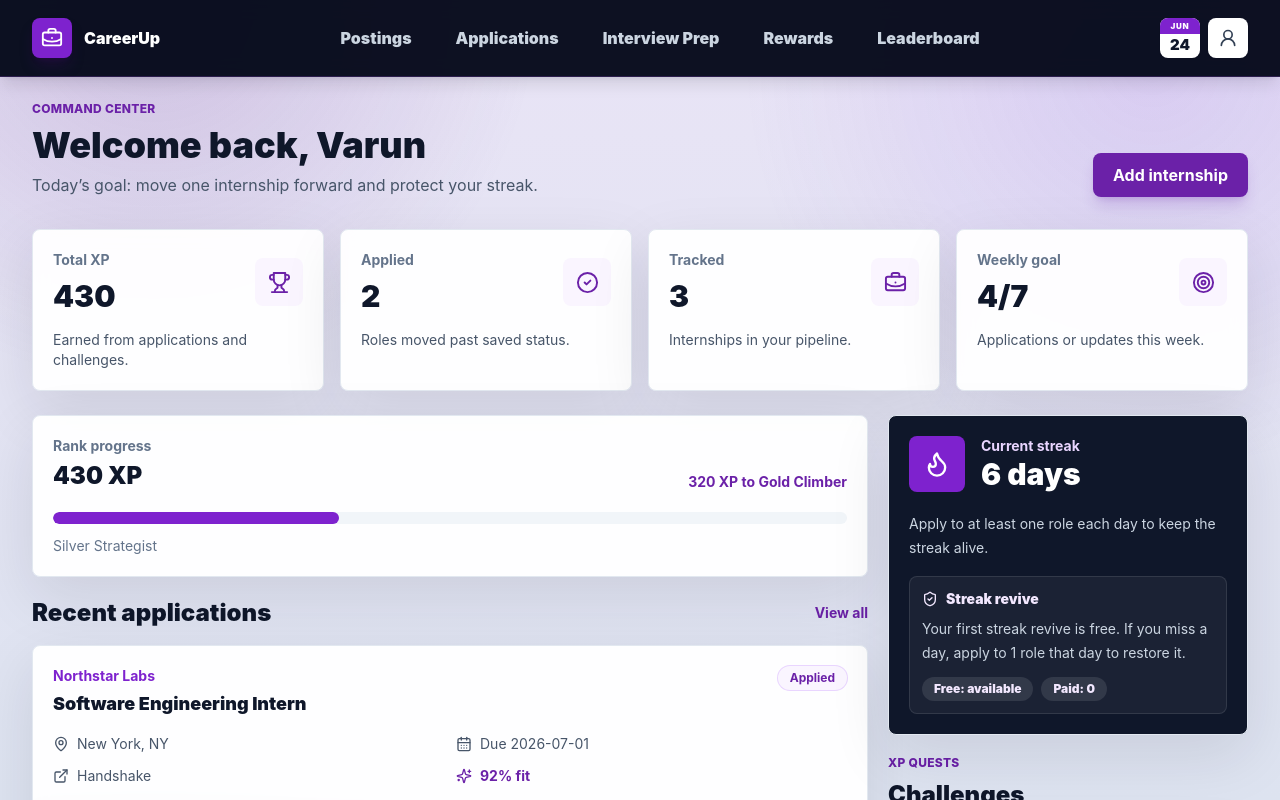
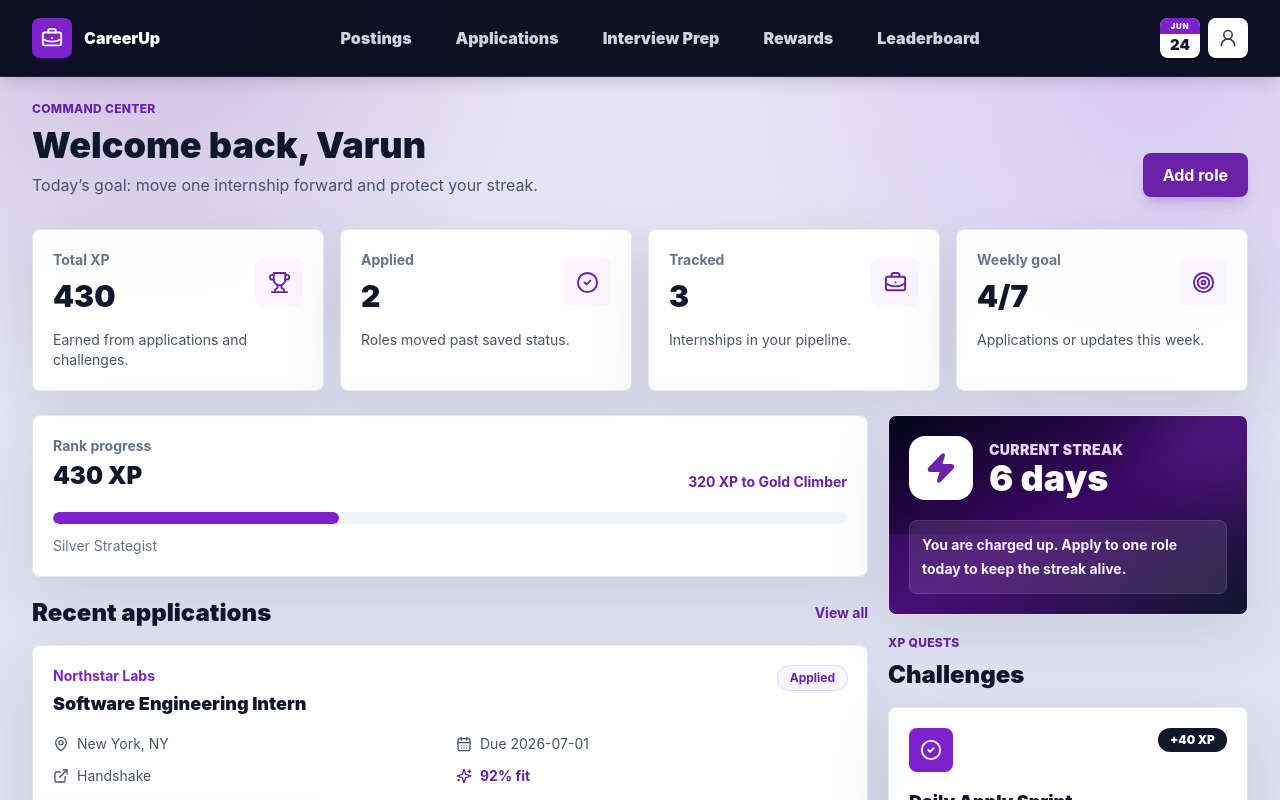
Before and after one commit to Varun-gull/CareerUp, a Next.js app: page /dashboard in a window 1280 px wide. Shown: the top 800 px of the page. Built offline with nearby package versions, Linux system fonts and the light colour scheme; no server answers.

Commit message:
Polish dashboard streak card

```diff
--- a/app/dashboard/page.tsx
+++ b/app/dashboard/page.tsx
@@ -24,7 +24,7 @@ export default async function DashboardPage({ searchParams }: { searchParams?: {
             <p className="mt-2 text-slate-600">Today’s goal: move one internship forward and protect your streak.</p>
           </div>
           <Link href="/applications/new" className="primary-button">
-            Add internship
+            Add role
           </Link>
         </div>
         {searchParams?.message && <p className="mt-5 rounded-lg bg-white p-3 text-sm font-bold text-slate-700 shadow-sm ring-1 ring-slate-200">{searchParams.message}</p>}
@@ -57,6 +57,7 @@ export default async function DashboardPage({ searchParams }: { searchParams?: {
             <StreakCard
               streak={profile.streak}
               xp={profile.xp}
+              streakBroken={profile.streakBroken}
               freeReviveUsed={profile.streakFreeReviveUsed}
               paidRevives={profile.streakPaidRevives}
               reviveRequiredApplications={profile.streakReviveRequiredApplications}
--- a/components/StreakCard.tsx
+++ b/components/StreakCard.tsx
@@ -1,21 +1,24 @@
-import { Flame, ShieldCheck } from "lucide-react";
+import { ShieldCheck, Zap } from "lucide-react";
 import { unlockStreakRevive } from "@/lib/applications/actions";
 
 export function StreakCard({
   streak,
   xp,
+  streakBroken,
   freeReviveUsed,
   paidRevives,
   reviveRequiredApplications,
 }: {
   streak: number;
   xp: number;
+  streakBroken: boolean;
   freeReviveUsed: boolean;
   paidRevives: number;
   reviveRequiredApplications: number;
 }) {
   const hasFreeRevive = !freeReviveUsed;
   const canUnlockPaidRevive = freeReviveUsed && xp >= 250;
+  const showReviveInfo = streakBroken || reviveRequiredApplications > 0;
   const reviveHelper = hasFreeRevive
     ? "Your first streak revive is free. If you miss a day, apply to 1 role that day to restore it."
     : paidRevives > 0
@@ -23,18 +26,28 @@ export function StreakCard({
       : "Your free revive has been used. Unlock another for 250 XP when you want a backup.";
 
   return (
-    <section className="card bg-ink p-5 text-white">
-      <div className="flex items-center gap-4">
-        <div className="flex h-14 w-14 items-center justify-center rounded-lg bg-purple-700">
-          <Flame size={28} />
+    <section className="relative overflow-hidden rounded-lg border border-purple-200 bg-gradient-to-br from-slate-950 via-purple-950 to-slate-900 p-5 text-white shadow-soft">
+      <div className="pointer-events-none absolute -right-12 -top-14 h-36 w-36 rounded-full bg-purple-500/20 blur-2xl" />
+      <div className="pointer-events-none absolute bottom-0 left-0 h-20 w-full bg-gradient-to-r from-purple-600/15 to-transparent" />
+
+      <div className="relative flex items-center gap-4">
+        <div className="flex h-16 w-16 items-center justify-center rounded-2xl bg-white text-purple-800 shadow-lg shadow-purple-950/30">
+          <Zap size={32} fill="currentColor" />
         </div>
         <div>
-          <p className="text-sm font-bold text-purple-200">Current streak</p>
-          <p className="text-3xl font-black">{streak} days</p>
+          <p className="text-sm font-black uppercase tracking-wide text-purple-200">Current streak</p>
+          <p className="text-4xl font-black leading-none">{streak} days</p>
         </div>
       </div>
-      <p className="mt-5 text-sm leading-6 text-slate-300">Apply to at least one role each day to keep the streak alive.</p>
-      <div className="mt-4 rounded-lg border border-white/10 bg-white/5 p-3">
+
+      <div className="relative mt-5 rounded-lg border border-white/10 bg-white/10 p-3">
+        <p className="text-sm font-bold leading-6 text-purple-50">
+          {streak > 0 ? "You are charged up. Apply to one role today to keep the streak alive." : "Start the streak by applying to one role today."}
+        </p>
+      </div>
+
+      {showReviveInfo && (
+        <div className="relative mt-4 rounded-lg border border-white/10 bg-white/5 p-3">
           <div className="flex items-center gap-2 text-sm font-black text-purple-100">
             <ShieldCheck size={16} /> Streak revive
           </div>
@@ -60,6 +73,7 @@ export function StreakCard({
             </form>
           )}
         </div>
+      )}
     </section>
   );
 }
--- a/lib/data.ts
+++ b/lib/data.ts
@@ -2,7 +2,7 @@ import { applications as mockApplications, leaderboard as mockLeaderboard, profi
 import { rewardCatalog } from "./rewards/catalog";
 import type { Application, CalendarEvent, Friend, InterviewAnswer, LeaderboardUser, Profile, PublicProfile, Reward } from "./types";
 import { getSupabaseServerClient } from "./supabase/server";
-import { getVisibleStreak } from "./streak";
+import { getVisibleStreak, isBrokenStreak } from "./streak";
 
 type DbApplication = {
   id: string;
@@ -101,6 +101,7 @@ export async function getCurrentProfile(): Promise<Profile> {
     resumeUpdatedAt: data.resume_updated_at ? new Date(data.resume_updated_at).toLocaleDateString() : "",
     xp: data.xp ?? 0,
     streak: getVisibleStreak(data.last_applied_on ?? null, data.streak_count ?? 0),
+    streakBroken: isBrokenStreak(data.last_applied_on ?? null, data.streak_count ?? 0),
     streakFreeReviveUsed: data.streak_free_revive_used ?? false,
     streakPaidRevives: data.streak_paid_revives ?? 0,
     streakReviveRequiredApplications: data.streak_revive_required_applications ?? 0,
--- a/lib/mock-data.ts
+++ b/lib/mock-data.ts
@@ -12,6 +12,7 @@ export const profile: Profile = {
   resumeUpdatedAt: "Sample",
   xp: 430,
   streak: 6,
+  streakBroken: false,
   streakFreeReviveUsed: false,
   streakPaidRevives: 0,
   streakReviveRequiredApplications: 0,
--- a/lib/types.ts
+++ b/lib/types.ts
@@ -116,6 +116,7 @@ export type Profile = {
   resumeUpdatedAt: string;
   xp: number;
   streak: number;
+  streakBroken: boolean;
   streakFreeReviveUsed: boolean;
   streakPaidRevives: number;
   streakReviveRequiredApplications: number;
```
Lines whose indentation alone changed are shown as unchanged.
